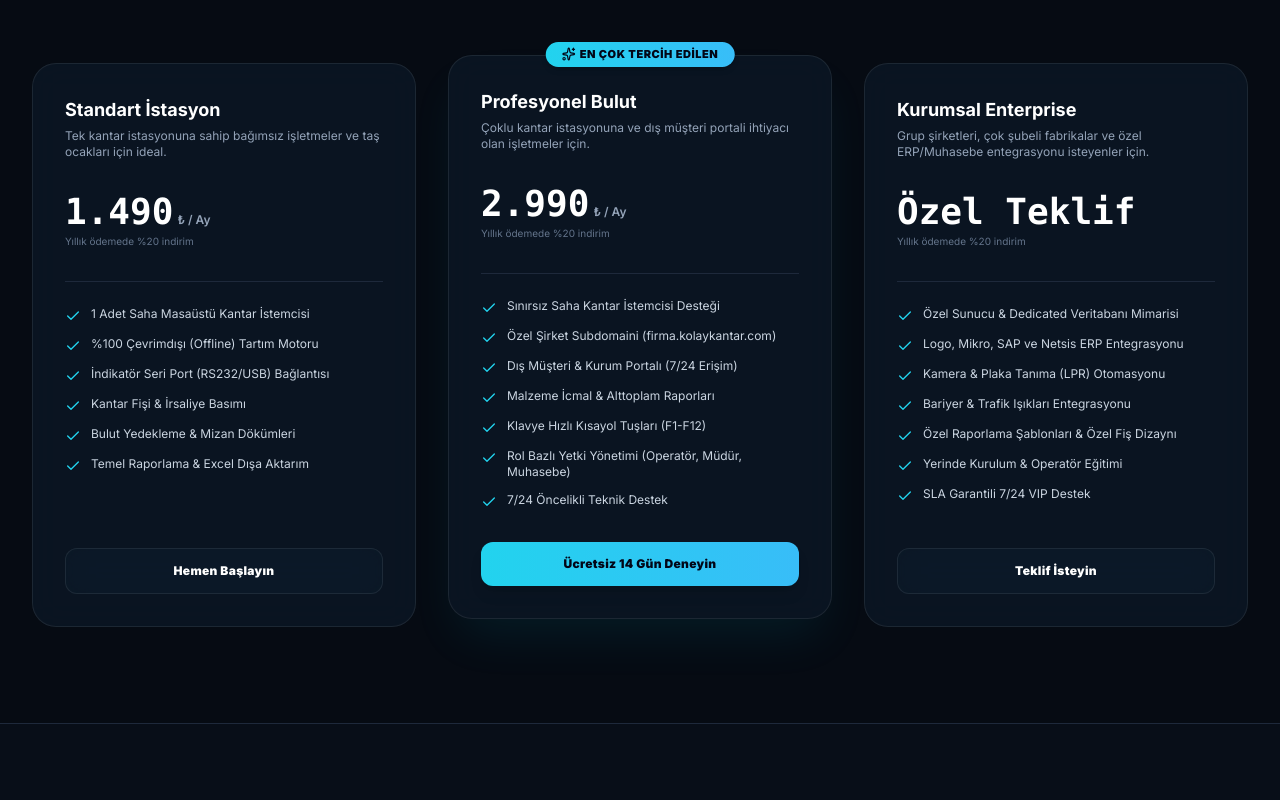
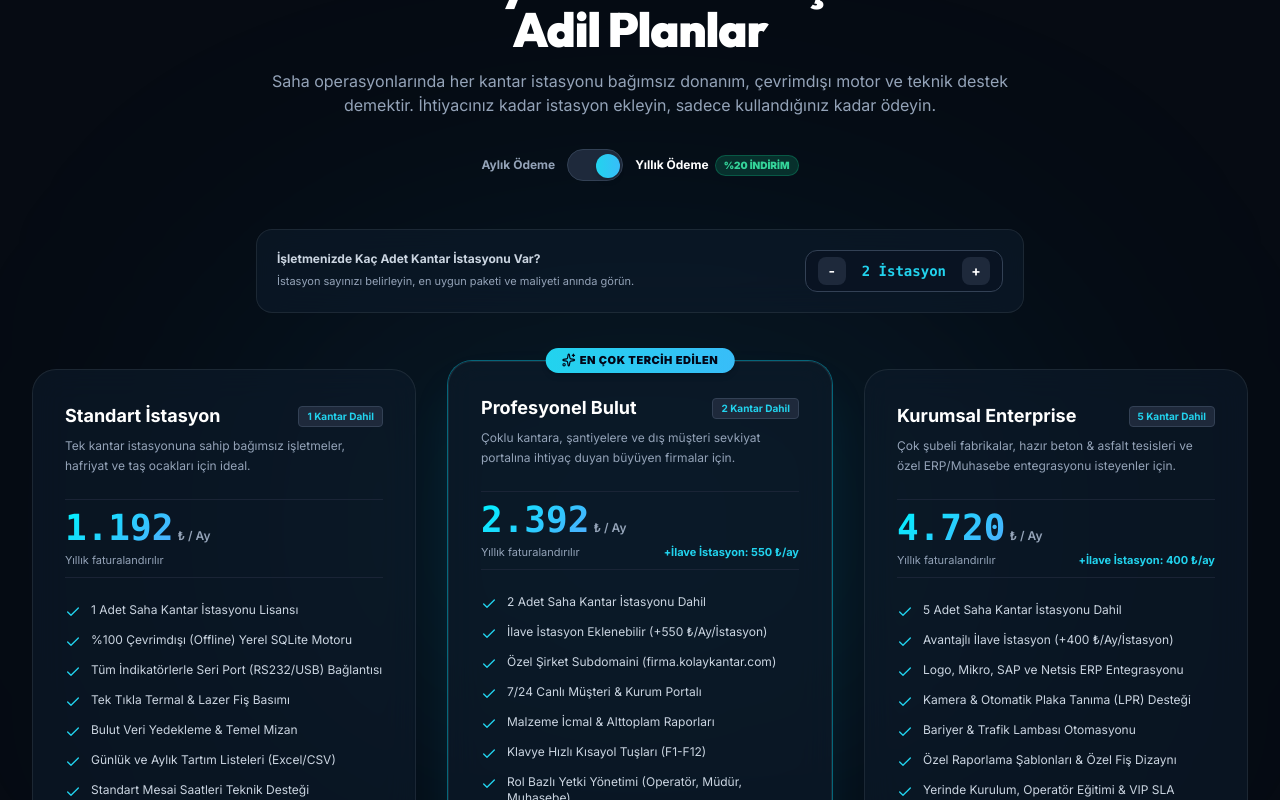
Before and after one commit to zersoft/kolaykantar.com, a Next.js app: page / in a window 1280 px wide. Shown: the part 5240-6040 px from the top of the page. Built offline with nearby package versions, Linux system fonts and the light colour scheme.

Commit message:
feat(pricing): Istasyon bazli kademeli fiyatlandirma ve canli istasyon hesaplayici entegrasyonu

```diff
--- a/src/components/landing/pricing-section.tsx
+++ b/src/components/landing/pricing-section.tsx
@@ -1,82 +1,177 @@
-import { Check, Sparkles } from "lucide-react";
+"use client";
+
+import { useState } from "react";
+import { Check, Sparkles, Plus, ShieldCheck, Scale, Cpu, HelpCircle, ArrowRight } from "lucide-react";
+import { formatCurrency } from "@/lib/utils";
 
 export function PricingSection() {
+  const [billingCycle, setBillingCycle] = useState<"monthly" | "yearly">("yearly");
+  const [stationCount, setStationCount] = useState<number>(2);
+
+  const discountMultiplier = billingCycle === "yearly" ? 0.8 : 1; // %20 indirim
+
+  // Paket Tanımları
   const plans = [
     {
+      id: "starter",
       name: "Standart İstasyon",
       badge: "Tek Kantar İçin",
-      price: "1.490",
-      description: "Tek kantar istasyonuna sahip bağımsız işletmeler ve taş ocakları için ideal.",
+      includedStations: 1,
+      extraStationAllowed: false,
+      baseMonthlyPrice: 1490,
+      description: "Tek kantar istasyonuna sahip bağımsız işletmeler, hafriyat ve taş ocakları için ideal.",
       features: [
-        "1 Adet Saha Masaüstü Kantar İstemcisi",
-        "%100 Çevrimdışı (Offline) Tartım Motoru",
-        "İndikatör Seri Port (RS232/USB) Bağlantısı",
-        "Kantar Fişi & İrsaliye Basımı",
-        "Bulut Yedekleme & Mizan Dökümleri",
-        "Temel Raporlama & Excel Dışa Aktarım",
+        "1 Adet Saha Kantar İstasyonu Lisansı",
+        "%100 Çevrimdışı (Offline) Yerel SQLite Motoru",
+        "Tüm İndikatörlerle Seri Port (RS232/USB) Bağlantısı",
+        "Tek Tıkla Termal & Lazer Fiş Basımı",
+        "Bulut Veri Yedekleme & Temel Mizan",
+        "Günlük ve Aylık Tartım Listeleri (Excel/CSV)",
+        "Standart Mesai Saatleri Teknik Desteği",
       ],
-      cta: "Hemen Başlayın",
-      popular: false,
+      highlight: false,
     },
     {
+      id: "pro",
       name: "Profesyonel Bulut",
       badge: "En Çok Tercih Edilen",
-      price: "2.990",
-      description: "Çoklu kantar istasyonuna ve dış müşteri portali ihtiyacı olan işletmeler için.",
+      includedStations: 2,
+      extraStationAllowed: true,
+      extraStationPrice: 550, // İstasyon başı aylık
+      baseMonthlyPrice: 2990,
+      description: "Çoklu kantara, şantiyelere ve dış müşteri sevkiyat portalına ihtiyaç duyan büyüyen firmalar için.",
       features: [
-        "Sınırsız Saha Kantar İstemcisi Desteği",
+        "2 Adet Saha Kantar İstasyonu Dahil",
+        "İlave İstasyon Eklenebilir (+550 ₺/Ay/İstasyon)",
         "Özel Şirket Subdomaini (firma.kolaykantar.com)",
-        "Dış Müşteri & Kurum Portalı (7/24 Erişim)",
+        "7/24 Canlı Müşteri & Kurum Portalı",
         "Malzeme İcmal & Alttoplam Raporları",
         "Klavye Hızlı Kısayol Tuşları (F1-F12)",
         "Rol Bazlı Yetki Yönetimi (Operatör, Müdür, Muhasebe)",
-        "7/24 Öncelikli Teknik Destek",
+        "7/24 Öncelikli Saha ve Telefon Desteği",
       ],
-      cta: "Ücretsiz 14 Gün Deneyin",
-      popular: true,
+      highlight: true,
     },
     {
+      id: "enterprise",
       name: "Kurumsal Enterprise",
-      badge: "Büyük Şirketler İçin",
-      price: "Özel Teklif",
-      description: "Grup şirketleri, çok şubeli fabrikalar ve özel ERP/Muhasebe entegrasyonu isteyenler için.",
+      badge: "Büyük & Çok Şubeli Şirketler",
+      includedStations: 5,
+      extraStationAllowed: true,
+      extraStationPrice: 400, // İstasyon başı avantajlı
+      baseMonthlyPrice: 5900,
+      description: "Çok şubeli fabrikalar, hazır beton & asfalt tesisleri ve özel ERP/Muhasebe entegrasyonu isteyenler için.",
       features: [
-        "Özel Sunucu & Dedicated Veritabanı Mimarisi",
+        "5 Adet Saha Kantar İstasyonu Dahil",
+        "Avantajlı İlave İstasyon (+400 ₺/Ay/İstasyon)",
         "Logo, Mikro, SAP ve Netsis ERP Entegrasyonu",
-        "Kamera & Plaka Tanıma (LPR) Otomasyonu",
-        "Bariyer & Trafik Işıkları Entegrasyonu",
+        "Kamera & Otomatik Plaka Tanıma (LPR) Desteği",
+        "Bariyer & Trafik Lambası Otomasyonu",
         "Özel Raporlama Şablonları & Özel Fiş Dizaynı",
-        "Yerinde Kurulum & Operatör Eğitimi",
-        "SLA Garantili 7/24 VIP Destek",
+        "Yerinde Kurulum, Operatör Eğitimi & VIP SLA Desteği",
       ],
-      cta: "Teklif İsteyin",
-      popular: false,
+      highlight: false,
     },
   ];
 
+  // Seçilen istasyon sayısına göre Profesyonel Paket fiyat hesaplama
+  const proExtraStations = Math.max(0, stationCount - 2);
+  const proMonthlyTotal = (2990 + proExtraStations * 550) * discountMultiplier;
+
   return (
-    <section id="pricing" className="py-24 bg-[#060b13] border-t border-slate-800 relative">
-      <div className="max-w-7xl mx-auto px-4 sm:px-6 lg:px-8">
-        <div className="text-center max-w-3xl mx-auto space-y-4 mb-16">
+    <section id="pricing" className="py-24 bg-[#060b13] border-t border-slate-800 relative overflow-hidden">
+      {/* Arka Plan Glow */}
+      <div className="absolute top-1/2 left-1/2 -translate-x-1/2 -translate-y-1/2 w-[800px] h-[500px] bg-sky-500/10 blur-[140px] rounded-full pointer-events-none" />
+
+      <div className="max-w-7xl mx-auto px-4 sm:px-6 lg:px-8 relative z-10">
+        {/* Başlık & Açıklama */}
+        <div className="text-center max-w-3xl mx-auto space-y-4 mb-12">
+          <div className="inline-flex items-center gap-2 px-3.5 py-1.5 rounded-full bg-cyan-500/10 border border-cyan-500/30 text-xs font-bold text-cyan-300">
+            <Scale className="h-3.5 w-3.5 text-cyan-400" />
+            <span>İstasyon Bazlı Şeffaf Fiyatlandırma</span>
+          </div>
+
           <h2 className="text-3xl sm:text-4xl md:text-5xl font-black text-white font-display tracking-tight">
-            Şeffaf ve Esnek Fiyatlandırma
+            Kantar Sayınıza Göre Ölçeklenen Adil Planlar
           </h2>
           <p className="text-slate-400 text-sm sm:text-base leading-relaxed">
-            Gizli maliyet yok. İhtiyacınıza uygun paketi seçin, anında kullanmaya başlayın.
+            Saha operasyonlarında her kantar istasyonu bağımsız donanım, çevrimdışı motor ve teknik destek demektir. İhtiyacınız kadar istasyon ekleyin, sadece kullandığınız kadar ödeyin.
           </p>
+
+          {/* Aylık / Yıllık Toggle */}
+          <div className="flex items-center justify-center gap-3 pt-4">
+            <span className={`text-xs font-bold ${billingCycle === "monthly" ? "text-white" : "text-slate-400"}`}>
+              Aylık Ödeme
+            </span>
+            <button
+              type="button"
+              onClick={() => setBillingCycle(billingCycle === "monthly" ? "yearly" : "monthly")}
+              className="w-14 h-8 bg-slate-800 rounded-full p-1 border border-slate-700 relative transition-colors focus:outline-none"
+            >
+              <div
+                className={`w-6 h-6 rounded-full bg-gradient-to-r from-cyan-400 to-sky-400 shadow-md transition-transform duration-200 ${
+                  billingCycle === "yearly" ? "translate-x-6" : "translate-x-0"
+                }`}
+              />
+            </button>
+            <div className="flex items-center gap-1.5">
+              <span className={`text-xs font-bold ${billingCycle === "yearly" ? "text-white" : "text-slate-400"}`}>
+                Yıllık Ödeme
+              </span>
+              <span className="px-2 py-0.5 rounded-full bg-emerald-500/20 text-emerald-400 border border-emerald-500/30 text-[10px] font-black uppercase">
+                %20 İndirim
+              </span>
+            </div>
+          </div>
         </div>
 
-        <div className="grid grid-cols-1 md:grid-cols-3 gap-8 items-stretch">
-          {plans.map((p, idx) => (
+        {/* İnteraktif İstasyon Hesaplayıcı Barı */}
+        <div className="max-w-3xl mx-auto glass-card rounded-2xl p-5 border border-cyan-500/30 mb-14 text-center space-y-3">
+          <div className="flex flex-col sm:flex-row items-center justify-between gap-3">
+            <div className="text-left">
+              <span className="text-xs font-bold text-slate-300 block">İşletmenizde Kaç Adet Kantar İstasyonu Var?</span>
+              <span className="text-[11px] text-slate-400">İstasyon sayınızı belirleyin, en uygun paketi ve maliyeti anında görün.</span>
+            </div>
+
+            <div className="flex items-center gap-2 bg-[#091322] px-3 py-1.5 rounded-xl border border-slate-700">
+              <button
+                type="button"
+                onClick={() => setStationCount(Math.max(1, stationCount - 1))}
+                className="w-7 h-7 rounded-lg bg-slate-800 hover:bg-slate-700 text-white font-bold flex items-center justify-center text-sm"
+              >
+                -
+              </button>
+              <span className="font-mono font-black text-sm text-cyan-400 px-2 min-w-[70px] text-center">
+                {stationCount} İstasyon
+              </span>
+              <button
+                type="button"
+                onClick={() => setStationCount(stationCount + 1)}
+                className="w-7 h-7 rounded-lg bg-slate-800 hover:bg-slate-700 text-white font-bold flex items-center justify-center text-sm"
+              >
+                +
+              </button>
+            </div>
+          </div>
+        </div>
+
+        {/* Fiyatlandırma Kartları */}
+        <div className="grid grid-cols-1 lg:grid-cols-3 gap-8 items-stretch">
+          {plans.map((p) => {
+            const calculatedPrice = p.id === "pro"
+              ? proMonthlyTotal
+              : p.baseMonthlyPrice * discountMultiplier;
+
+            return (
               <div
-              key={idx}
+                key={p.id}
                 className={`glass-card rounded-3xl p-8 border flex flex-col justify-between relative transition-all duration-300 ${
-                p.popular
-                  ? "border-cyan-500 shadow-2xl shadow-cyan-500/10 bg-[#0a1626] transform md:-translate-y-2"
+                  p.highlight
+                    ? "border-cyan-500 shadow-2xl shadow-cyan-500/15 bg-[#0a1626] transform lg:-translate-y-2 ring-1 ring-cyan-500/50"
                     : "border-slate-800 hover:border-slate-700"
                 }`}
               >
-              {p.popular && (
+                {p.highlight && (
                   <div className="absolute -top-3.5 left-1/2 -translate-x-1/2 px-4 py-1 rounded-full bg-gradient-to-r from-cyan-400 to-sky-400 text-slate-950 text-[11px] font-black tracking-wider uppercase shadow-md flex items-center gap-1">
                     <Sparkles className="h-3.5 w-3.5" />
                     {p.badge}
@@ -85,21 +180,35 @@ export function PricingSection() {
 
                 <div className="space-y-6">
                   <div>
+                    <div className="flex items-center justify-between">
                       <h3 className="text-lg font-bold text-white">{p.name}</h3>
-                  <p className="text-xs text-slate-400 mt-1">{p.description}</p>
+                      <span className="text-[10px] font-bold px-2 py-0.5 rounded bg-slate-800 text-cyan-400 border border-slate-700">
+                        {p.includedStations} Kantar Dahil
+                      </span>
+                    </div>
+                    <p className="text-xs text-slate-400 mt-1.5 leading-relaxed">{p.description}</p>
                   </div>
 
-                <div className="py-2">
+                  {/* Fiyat Alanı */}
+                  <div className="py-2 border-y border-slate-800/80">
                     <div className="flex items-baseline gap-1">
-                    <span className="text-3xl sm:text-4xl font-black font-mono text-white">
-                      {p.price}
+                      <span className="text-3xl sm:text-4xl font-black font-mono text-white text-gradient-cyan">
+                        {Math.round(calculatedPrice).toLocaleString("tr-TR")}
                       </span>
-                    {p.price !== "Özel Teklif" && <span className="text-xs text-slate-400 font-semibold">₺ / Ay</span>}
+                      <span className="text-xs text-slate-400 font-semibold">₺ / Ay</span>
                     </div>
-                  <span className="text-[10px] text-slate-500 block mt-0.5">Yıllık ödemede %20 indirim</span>
+                    <div className="flex items-center justify-between text-[11px] text-slate-400 mt-1">
+                      <span>{billingCycle === "yearly" ? "Yıllık faturalandırılır" : "Aylık ödeme"}</span>
+                      {p.extraStationAllowed && (
+                        <span className="text-cyan-400 font-bold">
+                          +İlave İstasyon: {p.extraStationPrice} ₺/ay
+                        </span>
+                      )}
+                    </div>
                   </div>
 
-                <ul className="space-y-3 text-xs text-slate-300 border-t border-slate-800 pt-6">
+                  {/* Özellik Listesi */}
+                  <ul className="space-y-3 text-xs text-slate-300">
                     {p.features.map((feat, fidx) => (
                       <li key={fidx} className="flex items-start gap-2.5">
                         <Check className="h-4 w-4 text-cyan-400 shrink-0 mt-0.5" />
@@ -109,20 +218,35 @@ export function PricingSection() {
                   </ul>
                 </div>
 
+                {/* Aksiyon Butonu */}
                 <div className="pt-8">
                   <a
                     href="#demo"
                     className={`block w-full py-3.5 rounded-xl font-black text-xs text-center tracking-wide transition-all ${
-                    p.popular
-                      ? "bg-gradient-to-r from-cyan-400 to-sky-400 hover:from-cyan-300 hover:to-sky-300 text-slate-950 shadow-lg"
+                      p.highlight
+                        ? "bg-gradient-to-r from-cyan-400 via-sky-400 to-blue-500 hover:from-cyan-300 hover:to-blue-400 text-slate-950 shadow-lg shadow-sky-500/25"
                         : "glass-card text-white hover:bg-slate-800 border border-slate-700"
                     }`}
                   >
-                  {p.cta}
+                    {p.id === "enterprise" ? "Özel Teklif İsteyin" : "14 Gün Ücretsiz Deneyin"}
                   </a>
                 </div>
               </div>
-          ))}
+            );
+          })}
+        </div>
+
+        {/* Saha Destek Güvencesi Bilgi Kutusu */}
+        <div className="mt-14 max-w-4xl mx-auto p-6 rounded-2xl bg-slate-900/60 border border-slate-800 flex flex-col sm:flex-row items-start sm:items-center gap-4 text-xs text-slate-400">
+          <div className="w-10 h-10 rounded-xl bg-indigo-500/20 text-indigo-400 flex items-center justify-center shrink-0 border border-indigo-500/30">
+            <Cpu className="h-5 w-5" />
+          </div>
+          <div className="space-y-1">
+            <h4 className="font-bold text-slate-200 text-sm">Neden İstasyon Başı Lisanslama?</h4>
+            <p className="leading-relaxed">
+              Her fiziksel kantar istasyonu; sahada bağımsız çalışan çevrimdışı masaüstü istemcisi, seri port/indikatör donanım sürücüsü, fiş yazıcı protokolleri ve özel teknik destek hizmeti gerektirir. İstasyon bazlı lisanslama modeli sayesinde işletmeniz gereksiz maliyet ödemez, yalnızca aktif kullandığı saha noktaları için kesintisiz destek alır.
+            </p>
+          </div>
         </div>
       </div>
     </section>
```
Lines whose indentation alone changed are shown as unchanged.
